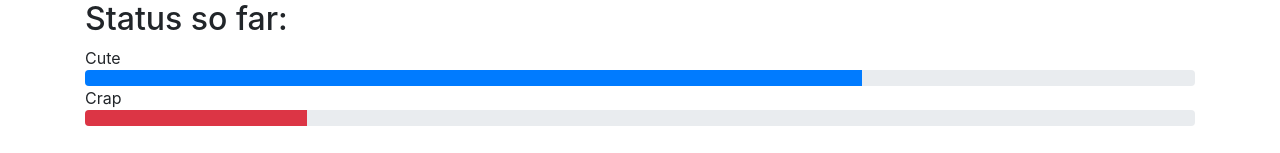
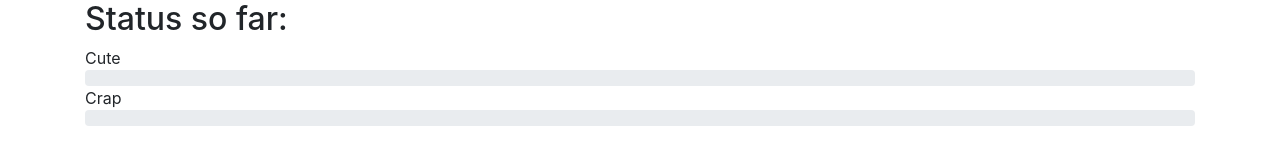
Before and after one commit to JMLdev/cat-cute, a React (Create React App) app: page / in a window 1280 px wide. Shown: the part 200-353 px from the top of the page. Built offline with nearby package versions, Linux system fonts and the light colour scheme.

Commit message:
Updated graph to calculate

```diff
--- a/src/Components/Carousel.js
+++ b/src/Components/Carousel.js
@@ -4,6 +4,7 @@ import {
     CarouselItem,
     Button
 } from 'reactstrap';
+import Graph from './Graph';
 
 import * as API from './../Utilities/ApiResult';
 
@@ -138,7 +139,7 @@ class CatCarousel extends Component {
                         }`
                     }
                 </style>
-
+                <Graph list={this.state.listVotes}  />
                 <Carousel
                     activeIndex={activeIndex}
                     next={this.next}
--- a/src/Components/Graph.js
+++ b/src/Components/Graph.js
@@ -2,17 +2,39 @@ import React, { Component } from 'react';
 import { Row, Col, Progress } from 'reactstrap';
 
 class Graph extends Component {
-    render() {
+
+    getCute(cuteOrCrap) {
+        let cute = 0;
+        for (let key in this.props.list) {
+            if (typeof key !== "undefined") {
+                if (this.props.list[key].value === cuteOrCrap) {
+                    cute++;
+                }
+            }
+        }
+        return cute;
+    }
+
+    returnCute() {
+        return Math.floor(this.getCute(1) / (this.getCute(1) + this.getCute(0)) * 100)
+    }
+
+    returnCrap() {
+        return Math.floor(this.getCute(0) / (this.getCute(1) + this.getCute(0)) * 100)
+    }
+
+    render(props) {
         return (
+
             <Row style={{marginBottom: '24px'}}>
                 <Col>
                     <h2>
                         Status so far:
                     </h2>
                     <div>Cute</div>
-                    <Progress value={70} />
+                    <Progress value={this.returnCute()} color={"success"} />
                     <div>Crap</div>
-                    <Progress value={20} color={"danger"} />
+                    <Progress value={this.returnCrap()} color={"danger"} />
                 </Col>
             </Row>
         )
--- a/src/List.js
+++ b/src/List.js
@@ -70,7 +70,7 @@ class List extends Component {
         })
         return (
             <React.Fragment>
-                <Graph />
+                <Graph list={this.state.theCats} />
                 <Row>
                     <Col>
                         <ListGroup className="cat-list">
--- a/src/Rate.js
+++ b/src/Rate.js
@@ -1,7 +1,6 @@
 import React, { Component } from 'react';
 import { Row, Col } from 'reactstrap';
 
-import Graph from './Components/Graph';
 import Heading from './Components/Heading';
 import Carousel from './Components/Carousel';
 
@@ -10,7 +9,6 @@ class Rate extends Component {
         return (
             <React.Fragment>
                 <Heading heading='Rate the kitties' />
-                <Graph />
                 <Row>
                     <Col sm={12} >
                         <Carousel />
```
